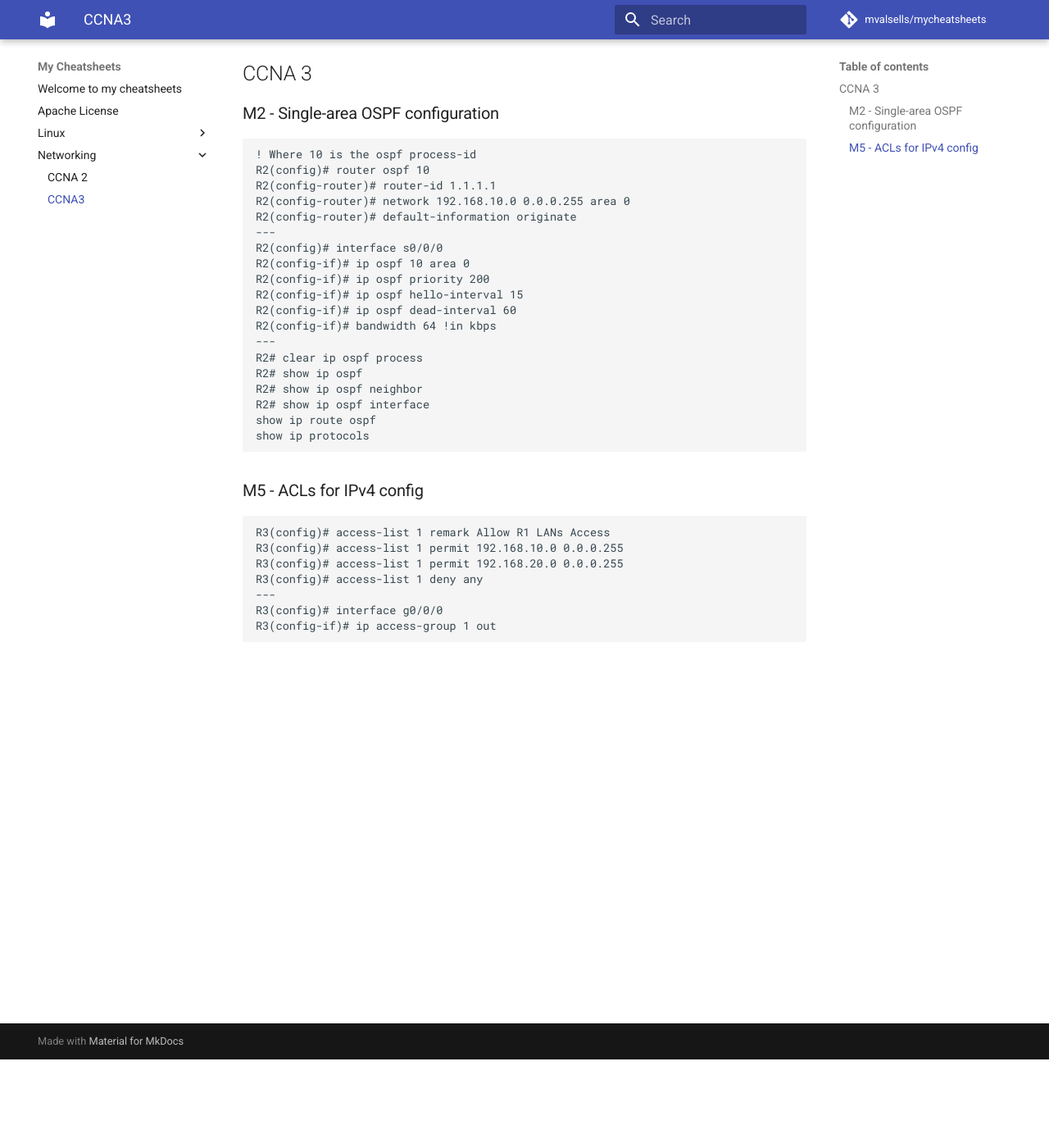
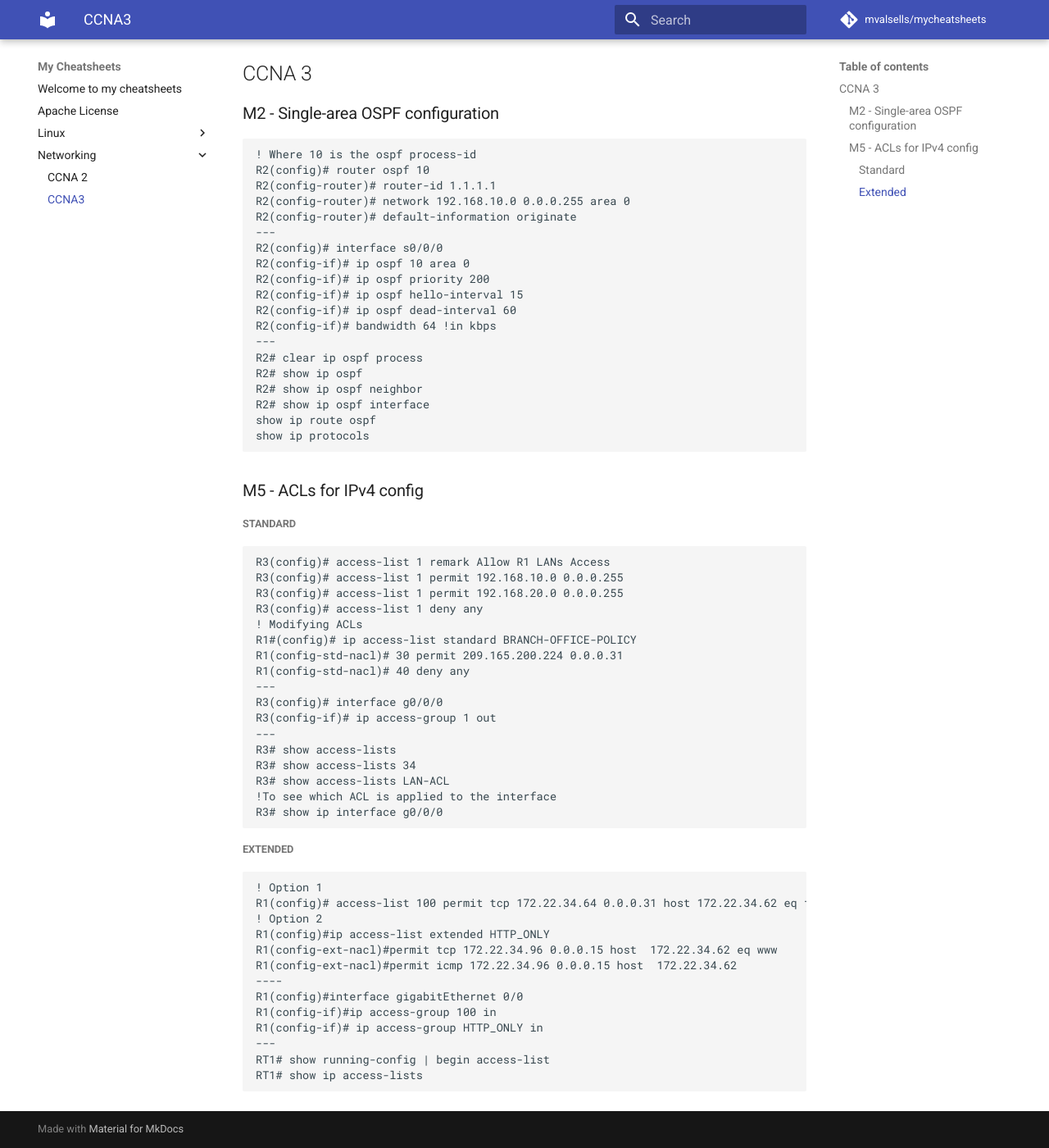
Before and after one commit to mvalsells/mycheatsheets, an MkDocs documentation site: the page built from docs/networking/CCNA3.md, in a window 1280 px wide and 1400 px high, scrolled down 108 px. Shown: the whole window at 82% size. Built offline with MkDocs 1.6.1 and Material for MkDocs 9.7.7, drawn with Linux system fonts in a browser that asks for light colours; comment, search, counter and statistics services are not loaded.

Commit message:
Chaged bad linked CCNA3 in index.md and Finished CCNA 3 M5 ACLs

````diff
--- a/docs/networking/CCNA3.md
+++ b/docs/networking/CCNA3.md
@@ -24,12 +24,39 @@ show ip protocols
 ```
 
 ### M5 - ACLs for IPv4 config
+##### Standard
 ```
 R3(config)# access-list 1 remark Allow R1 LANs Access
 R3(config)# access-list 1 permit 192.168.10.0 0.0.0.255
 R3(config)# access-list 1 permit 192.168.20.0 0.0.0.255
 R3(config)# access-list 1 deny any
+! Modifying ACLs
+R1#(config)# ip access-list standard BRANCH-OFFICE-POLICY
+R1(config-std-nacl)# 30 permit 209.165.200.224 0.0.0.31
+R1(config-std-nacl)# 40 deny any
 ---
 R3(config)# interface g0/0/0
 R3(config-if)# ip access-group 1 out
+---
+R3# show access-lists
+R3# show access-lists 34
+R3# show access-lists LAN-ACL
+!To see which ACL is applied to the interface
+R3# show ip interface g0/0/0
 ```
+##### Extended
+```
+! Option 1
+R1(config)# access-list 100 permit tcp 172.22.34.64 0.0.0.31 host 172.22.34.62 eq ftp
+! Option 2
+R1(config)#ip access-list extended HTTP_ONLY
+R1(config-ext-nacl)#permit tcp 172.22.34.96 0.0.0.15 host  172.22.34.62 eq www
+R1(config-ext-nacl)#permit icmp 172.22.34.96 0.0.0.15 host  172.22.34.62
+----
+R1(config)#interface gigabitEthernet 0/0
+R1(config-if)#ip access-group 100 in
+R1(config-if)# ip access-group HTTP_ONLY in
+---
+RT1# show running-config | begin access-list
+RT1# show ip access-lists
+```
````
Also changed, not shown: docs/index.md (+1 -1 lines).
